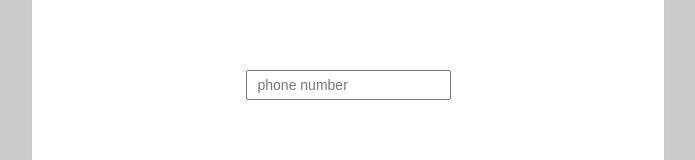
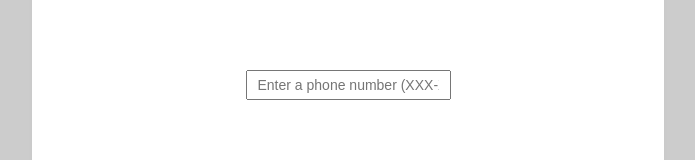
Before and after one commit to WNjihia/phone-number-cleaner, a website: page index.html in a window 1280 px wide. Shown: the part 310-470 px from the top of the page, without its empty margins (292-987 px from the left). Drawn offline with Linux system fonts and the light colour scheme.

Commit message:
edit placeholder

```diff
--- a/index.html
+++ b/index.html
@@ -13,7 +13,7 @@
       <div class="content">
 
 
-        <input type="tel" id="phoneNumber" placeholder="phone number" value="" maxlength="18">
+        <input type="tel" id="phoneNumber" placeholder="Enter a phone number (XXX-XXX-XXXX)" value="" maxlength="18">
         <span id="formattedNumber"></span>
         <span id="error"></span>
       </div>
```
